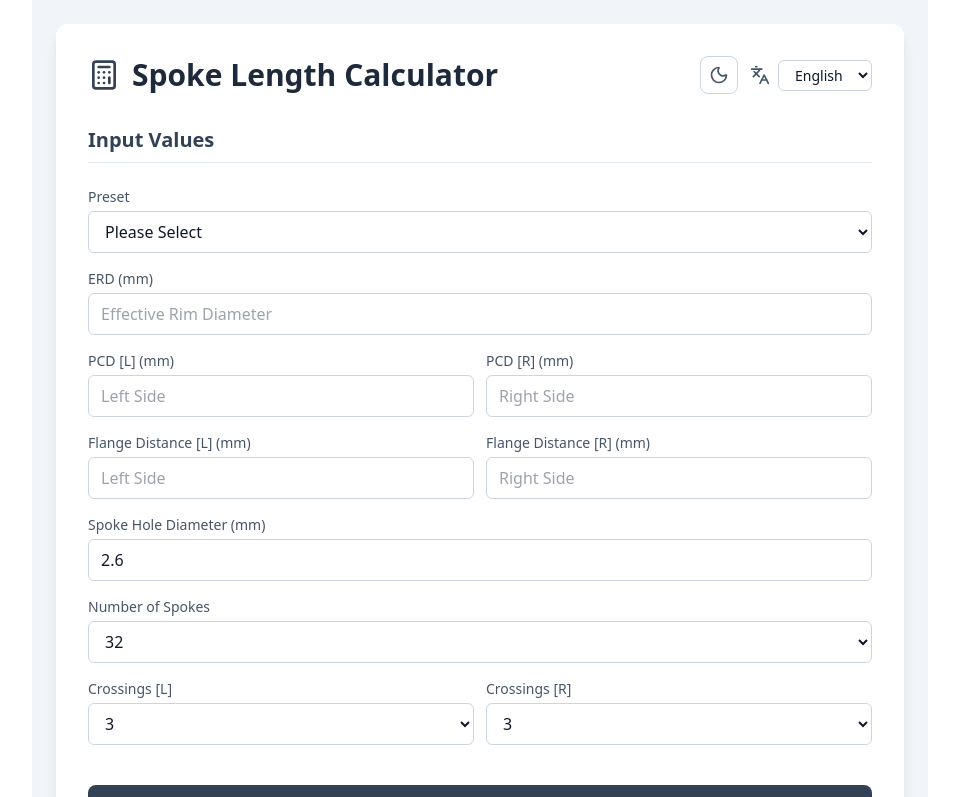
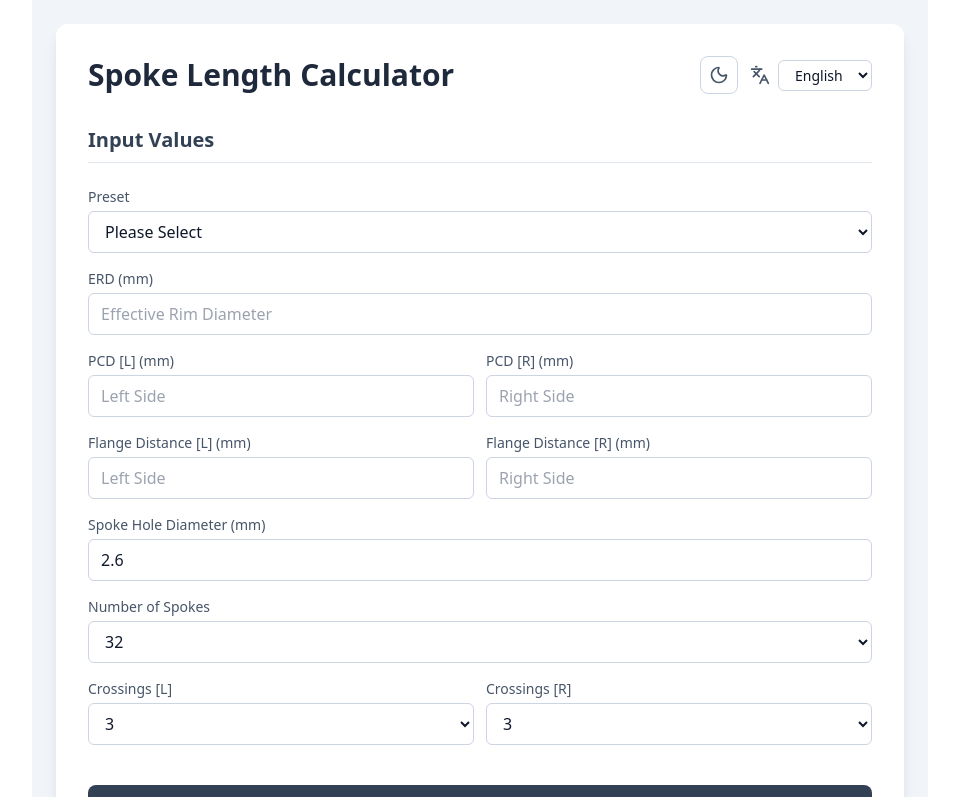
Before and after one commit to llongmane584/spoke-length-calculator, a React (Vite) app: page / in a window 1280 px wide. Shown: the top 797 px of the page, without its empty margins (160-1119 px from the left). Built offline with nearby package versions, Linux system fonts and the light colour scheme.

Commit message:
タイトル横の不必要な計算機アイコンを削除
- 日本語で不要な折り返しが発生するため削除。
- 英語モードでの折り返しは別途検討

```diff
--- a/src/App.tsx
+++ b/src/App.tsx
@@ -501,7 +501,6 @@ const SpokeLengthCalculator: React.FC = () => {
       <div className="bg-white dark:bg-slate-800 rounded-xl shadow-lg p-8">
         <div className="flex flex-col sm:flex-row sm:items-center sm:justify-between gap-4 mb-8">
           <div className="flex items-center gap-3">
-            <Calculator className="w-8 h-8 text-slate-700 dark:text-slate-300" />
             <h1 className="text-2xl sm:text-3xl font-bold text-slate-800 dark:text-slate-100">
               {t('title')}
               <span className="block sm:inline text-base sm:text-lg font-normal text-slate-600 dark:text-slate-400"></span>
```
